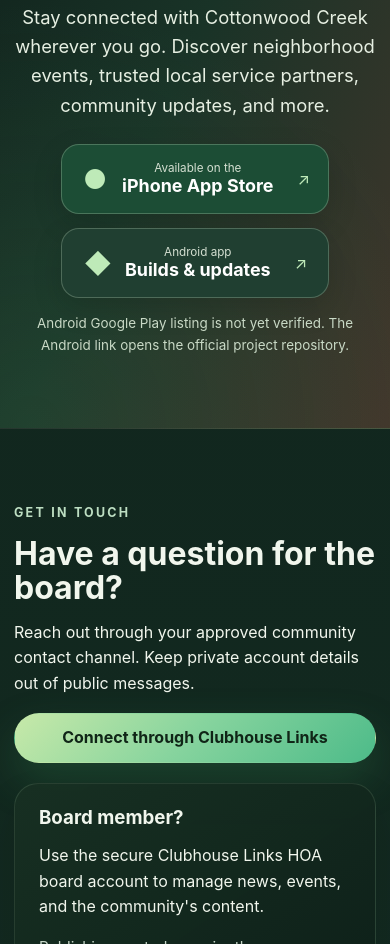
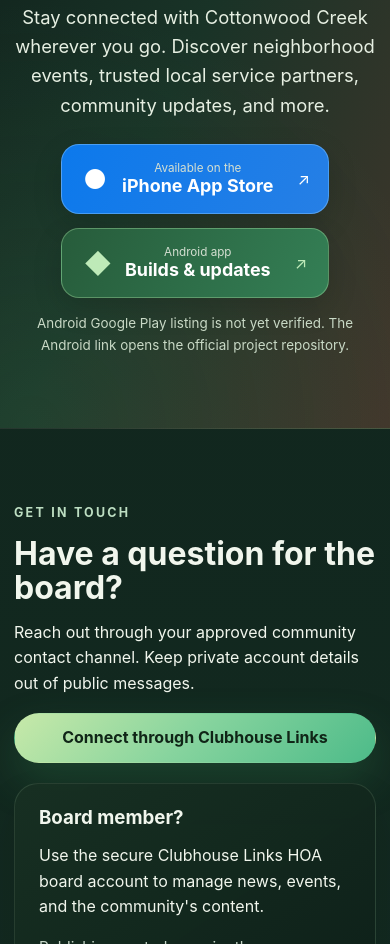
Before and after one commit to evanalmighty84/CottonwoodCreekCommunity, a plain HTML site: page index.html in a window 390 px wide. Shown: the part 4168-5112 px from the top of the page. Drawn offline with Linux system fonts and the light colour scheme; no server answers.

Commit message:
style(cottonwood): app store-blue iPhone CTA and evergreen Android CTA

```diff
--- a/css/styles.css
+++ b/css/styles.css
@@ -240,12 +240,13 @@ section[id] { scroll-margin-top: 88px; }
 }
 .store-link:hover { transform: translateY(-2px); border-color: #a9dfa8; }
 .store-link:focus-visible { outline: 3px solid var(--primary); outline-offset: 4px; }
-.store-link-ios { background: #1c4d35; }
-.store-link-android { background: #203f31; }
+.store-link-ios { background: linear-gradient(115deg, #0c79ec, #267fe5); border-color: rgba(143,202,255,.45); }
+.store-link-android { background: linear-gradient(115deg, #275c3b, #347f55); border-color: rgba(168,225,164,.4); }
 .store-symbol { width: 30px; font-size: 1.65rem; color: #beeab8; text-align: center; }
 .store-link span:nth-child(2) { display: flex; flex-direction: column; line-height: 1.24; }
 .store-link small { font-size: .73rem; color: #d4dfd1; }
 .store-link strong { font-size: 1.12rem; }
+.store-link-ios .store-symbol, .store-link-ios .store-arrow { color: #fff; }
 .store-arrow { margin-left: 12px; color: #bfeab9; }
 .app-platform-note { margin: 15px 0 0; color: #c9d9c6; font-size: .84rem; }
 .contact { padding-block: 74px; }
```
